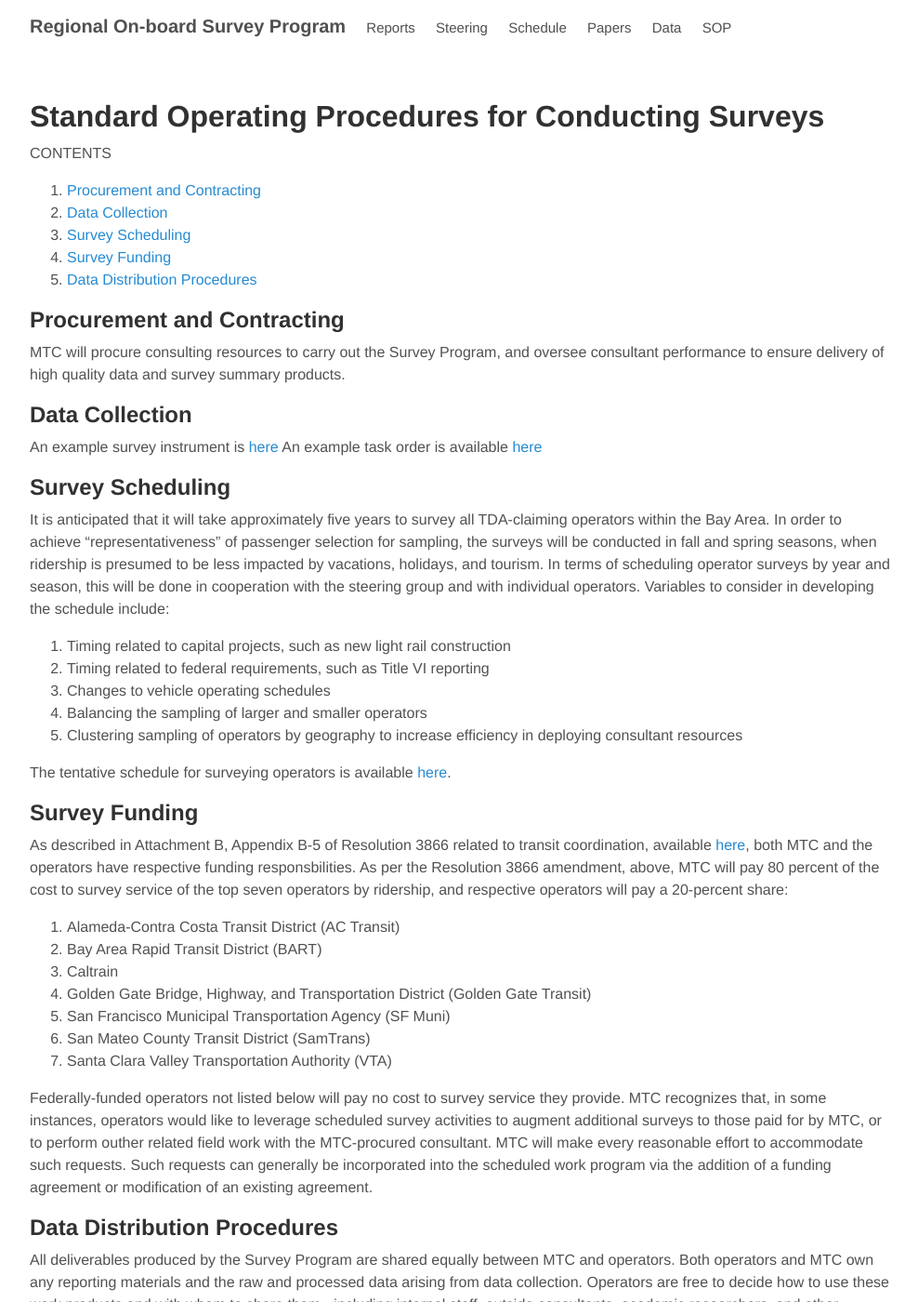
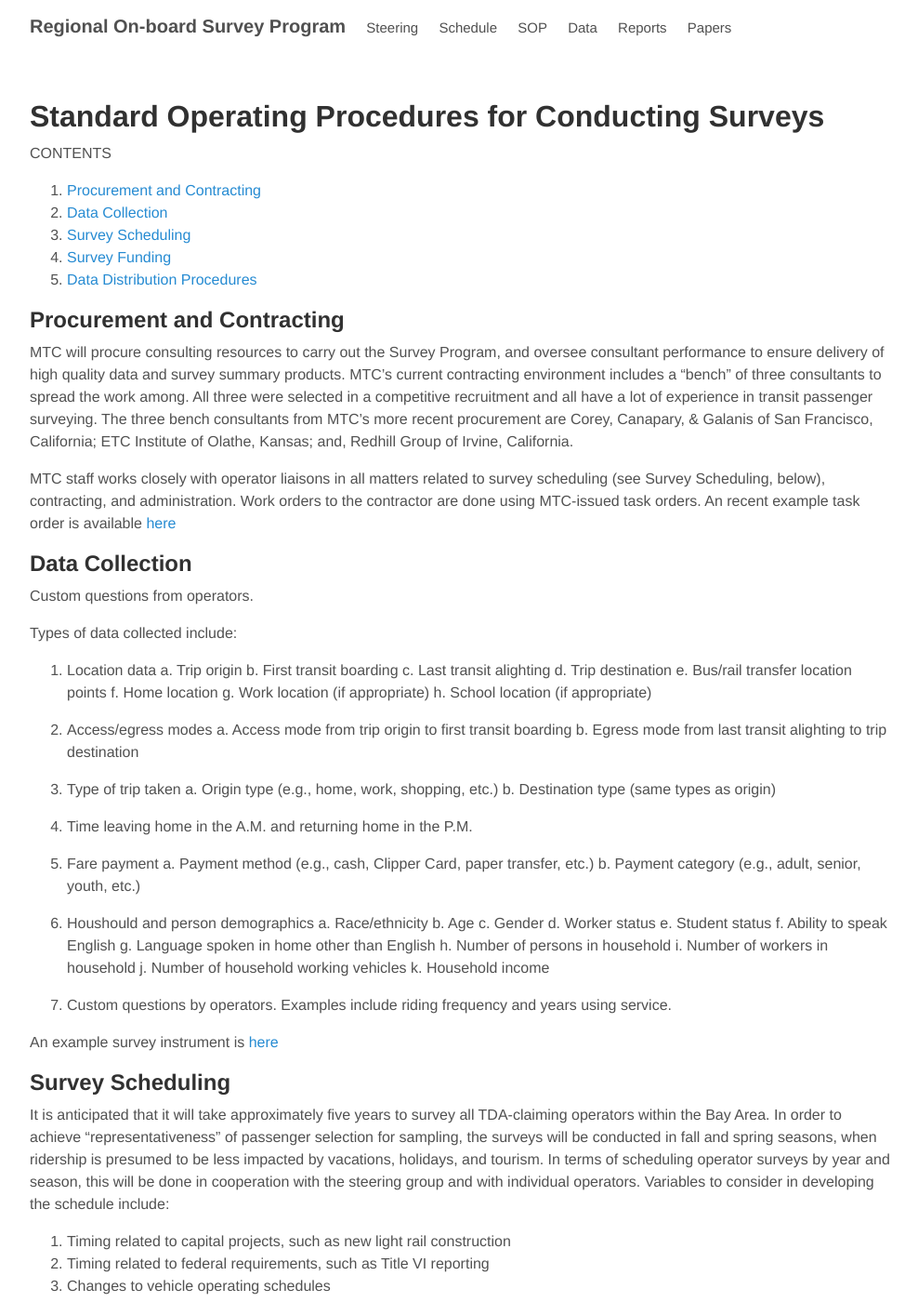
Before and after one commit to BayAreaMetro/transit-passenger-surveys, a Jekyll site: the page built from SOP.md, in a window 1280 px wide and 1400 px high. Shown: the whole window at 93% size, without its empty margins (144-1132 px from the left). Built offline with Jekyll 4.4.1, drawn with Linux system fonts in a browser that asks for light colours; nearby versions of some CDN libraries; library files that are not in the unit come from our copies.

Commit message:
Update config page

```diff
--- a/SOP.md
+++ b/SOP.md
@@ -15,14 +15,57 @@ CONTENTS
 
 ## Procurement and Contracting
 
-MTC will procure consulting resources to carry out the Survey Program, and oversee consultant performance to ensure delivery of high quality data and survey summary products.
+MTC will procure consulting resources to carry out the Survey Program, and oversee consultant performance to ensure delivery of high quality data and survey summary products. MTC's current contracting environment includes a "bench" of three consultants to spread the work among. All three were selected in a competitive recruitment and all have a lot of experience in transit passenger surveying. The three bench consultants from MTC's more recent procurement are Corey, Canapary, & Galanis of San Francisco, California; ETC Institute of Olathe, Kansas; and, Redhill Group of Irvine, California.
+
+MTC staff works closely with operator liaisons in all matters related to survey scheduling (see Survey Scheduling, below), contracting, and administration. Work orders to the contractor are done using MTC-issued task orders. An recent example task order is available [here](https://mtcdrive.box.com/Example-Task-Order)
 
 ## Data Collection
 
+Custom questions from operators.
+
+Types of data collected include:
+
+1. Location data
+	a. Trip origin
+	b. First transit boarding
+	c. Last transit alighting
+	d. Trip destination
+	e. Bus/rail transfer location points
+	f. Home location
+	g. Work location (if appropriate)
+	h. School location (if appropriate)
+
+2. Access/egress modes
+	a. Access mode from trip origin to first transit boarding
+	b. Egress mode from last transit alighting to trip destination
+
+3. Type of trip taken
+	a. Origin type (e.g., home, work, shopping, etc.)
+	b. Destination type (same types as origin)
+
+4. Time leaving home in the A.M. and returning home in the P.M.
+
+5. Fare payment
+	a. Payment method (e.g., cash, Clipper Card, paper transfer, etc.)
+	b. Payment category (e.g., adult, senior, youth, etc.)
+
+6. Houshould and person demographics
+	a. Race/ethnicity
+	b. Age
+	c. Gender
+	d. Worker status
+	e. Student status
+	f. Ability to speak English
+	g. Language spoken in home other than English
+	h. Number of persons in household
+	i. Number of workers in household
+	j. Number of household working vehicles
+	k. Household income
+
+7. Custom questions by operators. Examples include riding frequency and years using service.
 
 
 An example survey instrument is [here](https://mtcdrive.box.com/v/muni-draft-survey)
-An example task order is available [here](https://mtcdrive.box.com/Example-Task-Order)
 
 
 ## Survey Scheduling
--- a/_config.yml
+++ b/_config.yml
@@ -28,12 +28,14 @@ github:
 
 # This is the list of pages to include in the header of the website.
 pages_list:
-  Reports: 'reports/'
   Steering: 'steering/'
   Schedule: 'schedule/'
+  SOP: 'SOP/'
+  Data: 'data/'
+  Reports: 'reports/'
   Papers: 'papers/'
-  Data: 'data/'
-  SOP: 'SOP/'
+
+
 
 # Allow URL Redirects:
 #  * https://help.github.com/articles/redirects-on-github-pages
```
